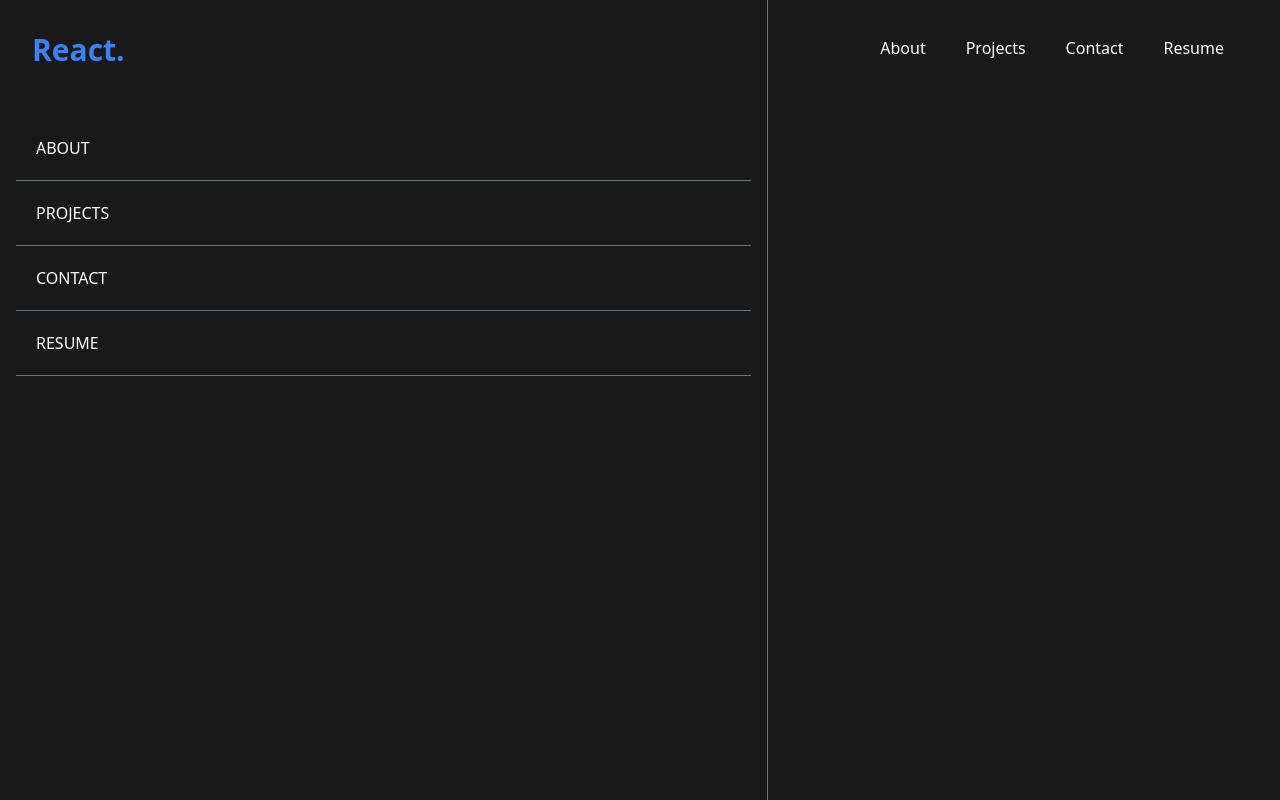
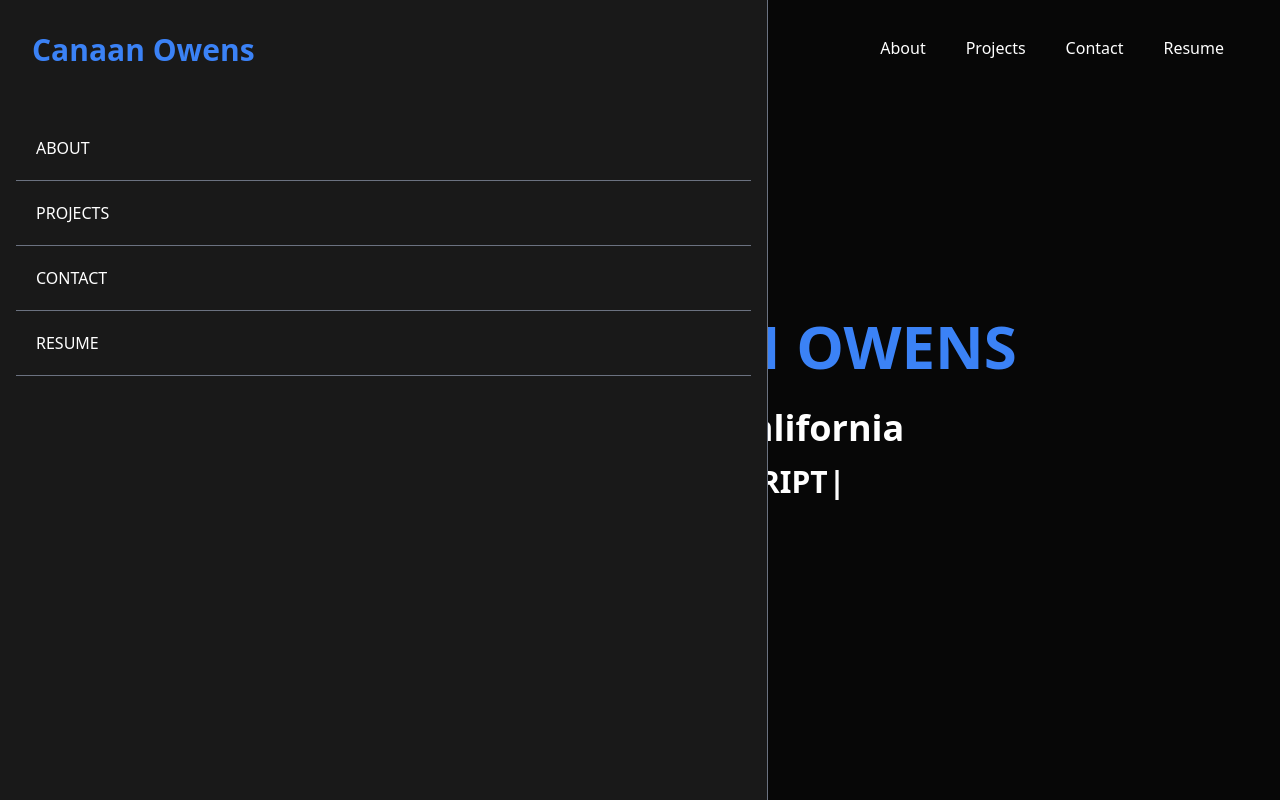
Before and after one commit to canaano/React-Portfolio, a React (Vite) app: page / in a window 1280 px wide. Built offline with nearby package versions, Linux system fonts and the light colour scheme.

Commit message:
added hero banner content (included typewriter effect to skills) import of typewriter

```diff
--- a/package.json
+++ b/package.json
@@ -11,7 +11,8 @@
   "dependencies": {
     "react": "^18.2.0",
     "react-dom": "^18.2.0",
-    "react-icons": "^4.7.1"
+    "react-icons": "^4.7.1",
+    "typewriter-effect": "^2.19.0"
   },
   "devDependencies": {
     "@types/react": "^18.0.27",
--- a/src/App.jsx
+++ b/src/App.jsx
@@ -1,4 +1,5 @@
 import React from "react"
+import Hero from "./components/Hero"
 import Navbar from "./components/Navbar"
 
 function App() {
@@ -7,6 +8,8 @@ function App() {
   return (
     <div>
       <Navbar />
+      <Hero />
+
     </div>
   )
 
--- /dev/null
+++ b/src/components/Hero.jsx
@@ -0,0 +1,30 @@
+import React from 'react'
+import Typewriter from 'typewriter-effect';
+
+const Hero = () => {
+  return (
+    <div className='text-white'>
+        <div className='max-w-[800px] mt-[-96px] w-full h-screen mx-auto text-center flex flex-col justify-center'>
+            <h1 className='text-blue-500 uppercase font-bold md:text-6xl sm:text-5xl text-3xl md:py-6'>
+                Hey, I'm Canaan Owens
+                </h1>
+            <p className='p-2 md:text-4xl sm:text-3xl text-2xl font-bold'>
+                I am a developer in California
+            </p>
+            <div className='flex justify-center items-center'>
+                <p className='md:text-3xl sm:text-2xl text-xl p-2 font-bold'>I am skilled in</p>
+                <p className='md:text-3xl sm:text-2xl text-xl p-2 font-bold pl-1'>
+                <Typewriter
+                options={{
+                    strings: ['REACT', 'JAVASCRIPT', 'CSS', 'NODE.JS'],
+                    autoStart: true,
+                    loop: true,
+                }} />
+                </p>
+            </div>
+        </div>
+        </div>
+  )
+}
+
+export default Hero
--- a/src/components/Navbar.jsx
+++ b/src/components/Navbar.jsx
@@ -10,7 +10,7 @@ const Navbar = () => {
 
   return (
     <div className='flex justify-between items-center h-24 max-w-[1240px] mx-auto px-4  text-white'>
-        <h1 className='w-full text-3xl font-bold m-4 text-blue-500'>React.</h1>
+        <h1 className='w-full text-3xl font-bold m-4 text-blue-500'>Canaan Owens</h1>
         <ul className='hidden md:flex'>
             <li className='p-5'>About</li>
             <li className='p-5'>Projects</li>
@@ -21,7 +21,7 @@ const Navbar = () => {
             {!nav ? <AiOutlineClose size={20}/> : <AiOutlineMenu size={20} />}
         </div>
         <div className={!nav ? 'fixed left-0 top-0 w-[60%] h-full border-r border-r-gray-500 bg-[#191919] ease-in-out duration-500' : 'fixed left-[-100%]'} >
-        <h1 className='w-full text-3xl font-bold text-blue-500 m-8'>React.</h1>
+        <h1 className='w-full text-3xl font-bold text-blue-500 m-8'>Canaan Owens</h1>
         <ul className='uppercase p-4'>
             <li className='p-5 border-b border-gray-500'>About</li>
             <li className='p-5 border-b border-gray-500'>Projects</li>
--- a/src/index.css
+++ b/src/index.css
@@ -3,5 +3,5 @@
 @tailwind utilities;
 
 body {
-  background-color: #191919;
+  background-color: #070707;
 }
```
Also changed, not shown: 1 other file (tests, documents, lock files or other folders).
